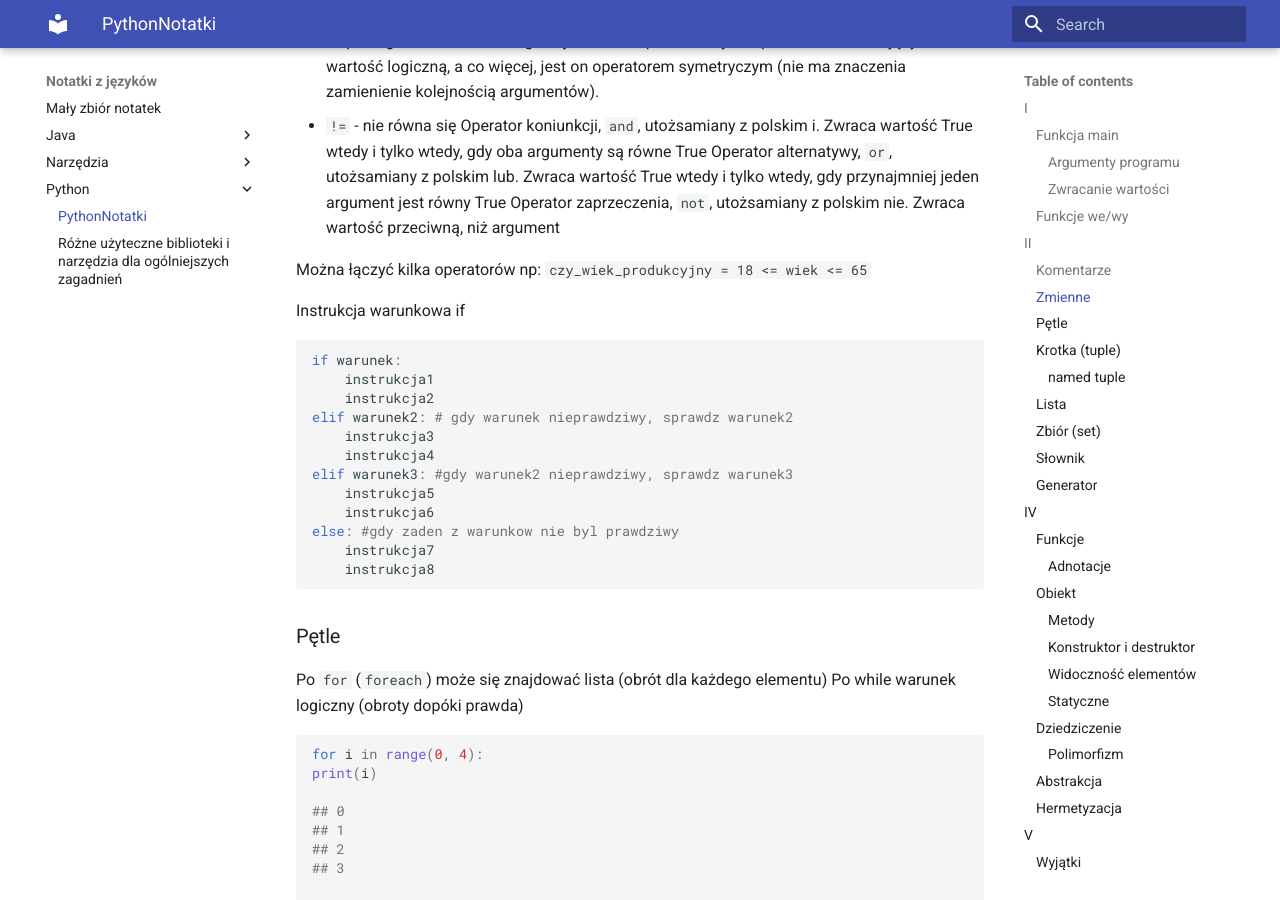
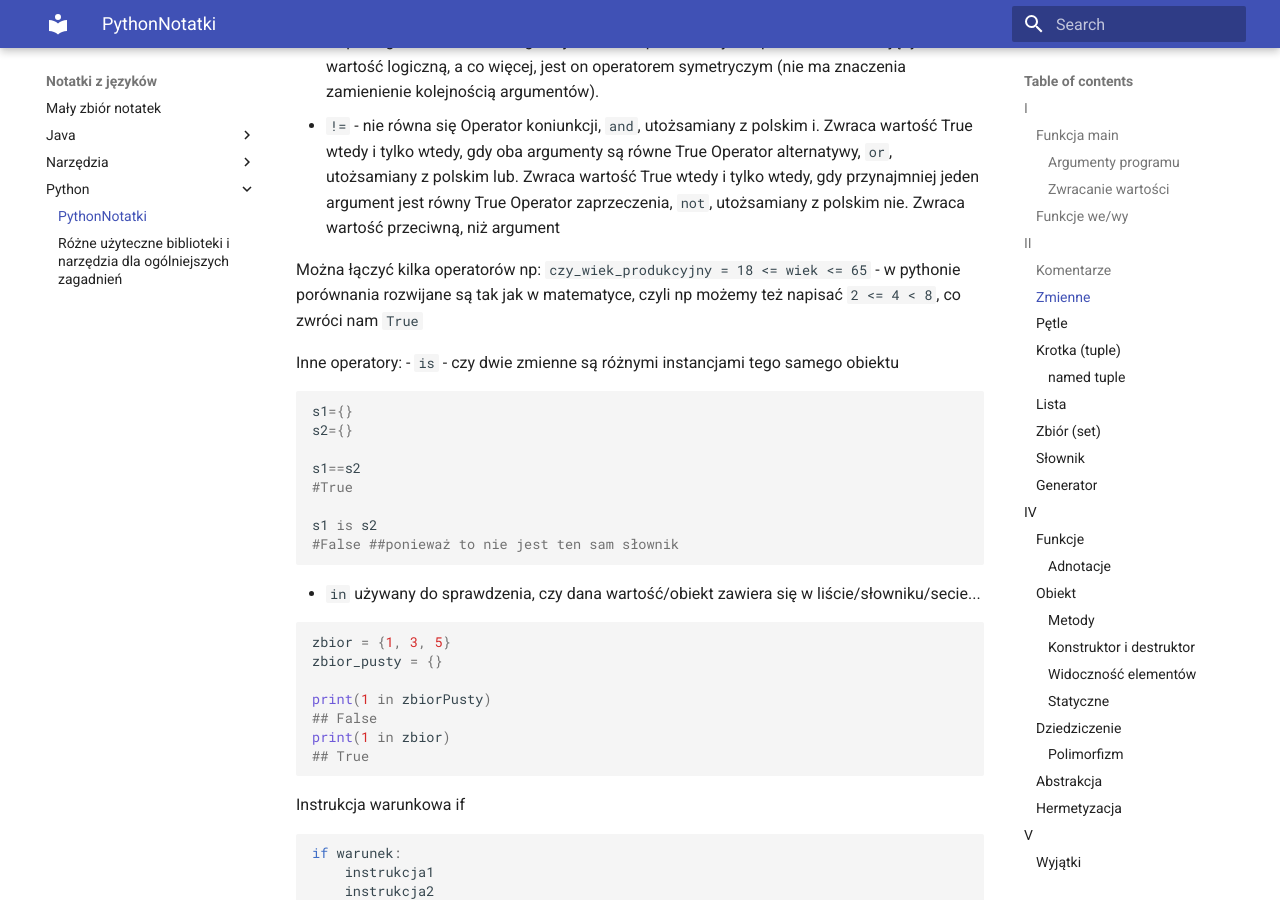
Before and after one commit to pktiuk/notatki_z_jezykow, an MkDocs documentation site: the page built from docs/Python/PythonNotatki.md, in a window 1280 px wide and 900 px high, scrolled down 2344 px. Built offline with MkDocs 1.6.1 and Material for MkDocs 9.7.7, drawn with Linux system fonts in a browser that asks for light colours.

Commit message:
OPisy operatorów

````diff
--- a/docs/Python/PythonNotatki.md
+++ b/docs/Python/PythonNotatki.md
@@ -85,7 +85,30 @@ Operator alternatywy, `or`, utożsamiany z polskim lub. Zwraca wartość True wt
 Operator zaprzeczenia, `not`, utożsamiany z polskim nie. Zwraca wartość przeciwną, niż argument
 
 Można łączyć kilka operatorów np:
-`czy_wiek_produkcyjny = 18 <= wiek <= 65`
+`czy_wiek_produkcyjny = 18 <= wiek <= 65` - w pythonie porównania rozwijane są tak jak w matematyce, czyli np możemy też napisać `2 <= 4 < 8`, co zwróci nam `True`
+
+Inne operatory:
+- `is` - czy dwie zmienne są różnymi instancjami tego samego obiektu
+```python
+s1={}
+s2={}
+
+s1==s2
+#True
+
+s1 is s2
+#False ##ponieważ to nie jest ten sam słownik
+```
+- `in` używany do sprawdzenia, czy dana wartość/obiekt zawiera się w liście/słowniku/secie...
+```python
+zbior = {1, 3, 5}
+zbior_pusty = {}
+
+print(1 in zbiorPusty)
+## False
+print(1 in zbior)
+## True
+```
 
 Instrukcja warunkowa if
 ```python
````
